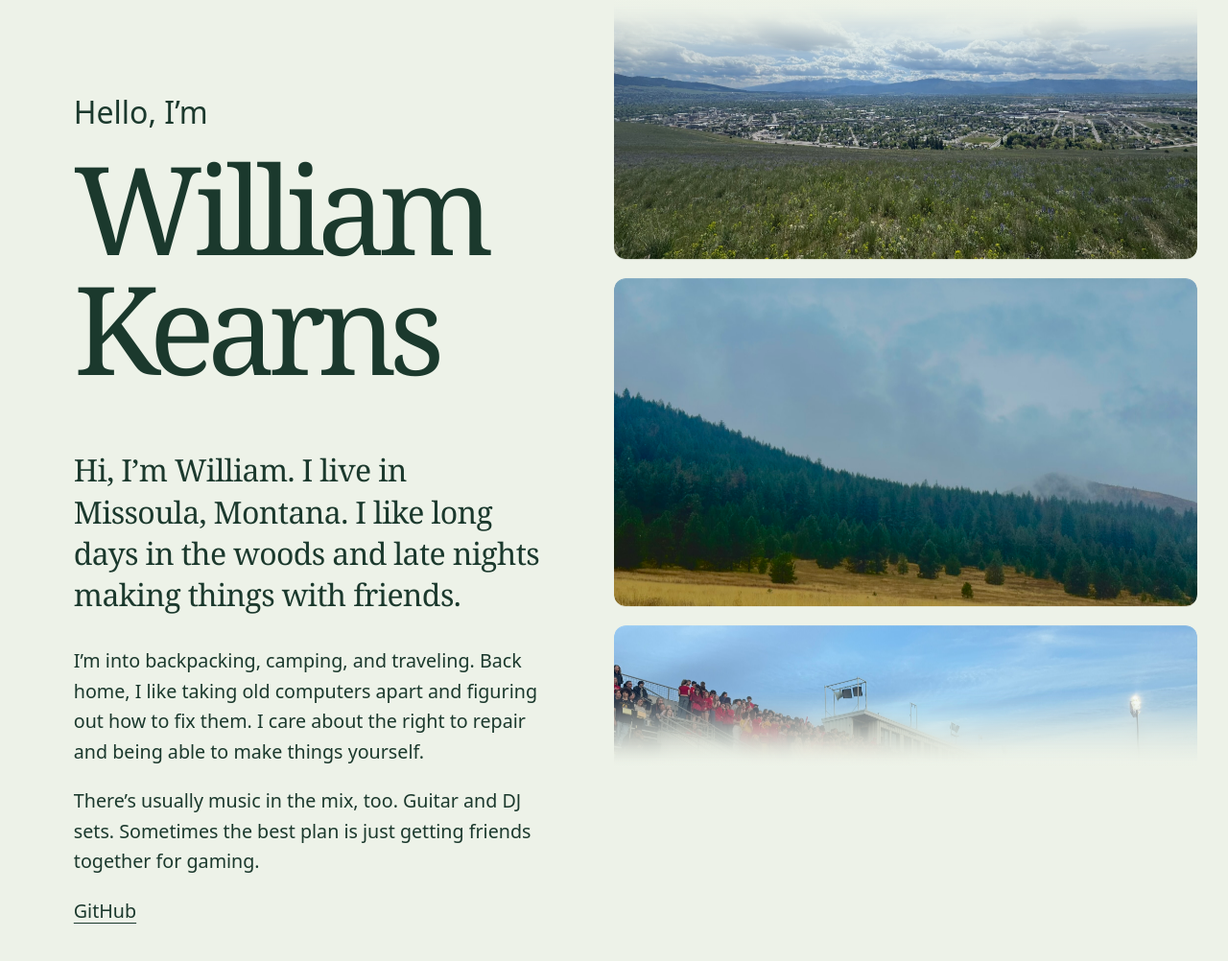
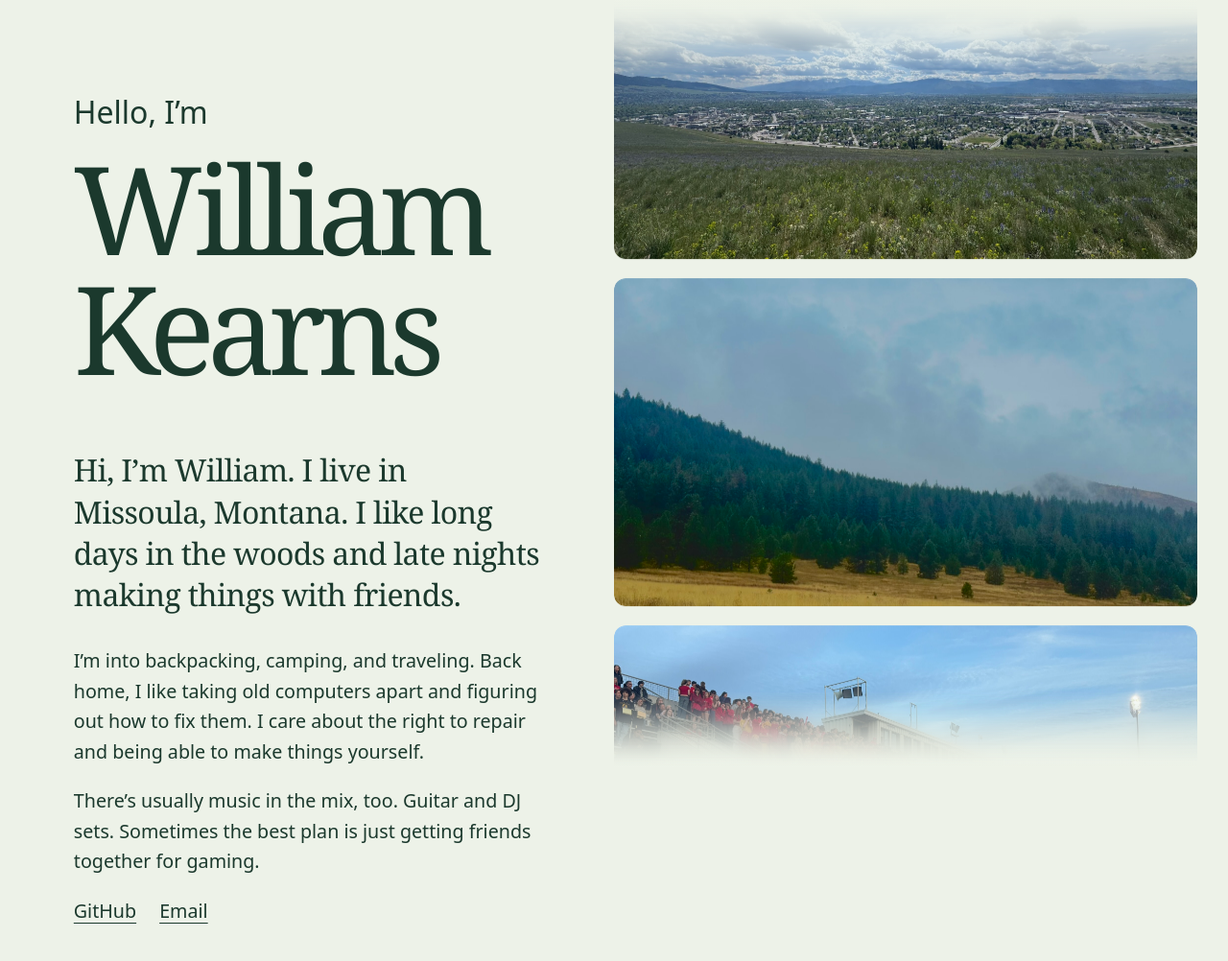
Before and after one commit to wolfe4O6/wolfe4O6.github.io, an Astro site: page / in a window 1280 px wide. Shown: the whole page at 96% size. Built offline with nearby package versions, Linux system fonts and the light colour scheme; Astro itself is replaced by a stand-in of ours.

Commit message:
Add William's email contact link beside GitHub

```diff
--- a/src/pages/index.astro
+++ b/src/pages/index.astro
@@ -20,6 +20,7 @@
     h1 span { display: block; }
     .about { max-width: 39rem; margin-top: clamp(2.5rem, 5vw, 4rem); }
     p { margin: 1.25rem 0 0; font-size: clamp(1.05rem, 1.6vw, 1.23rem); }
+    .contact-links { display: flex; flex-wrap: wrap; gap: 1.5rem; }
     .about a { color: inherit; text-underline-offset: .25em; }
     .about a:focus-visible { outline: 2px solid currentColor; outline-offset: 4px; }
     .intro {
@@ -99,7 +100,7 @@
         <p class="intro">Hi, I’m William. I live in Missoula, Montana. I like long days in the woods and late nights making things with friends.</p>
         <p>I’m into backpacking, camping, and traveling. Back home, I like taking old computers apart and figuring out how to fix them. I care about the right to repair and being able to make things yourself.</p>
         <p>There’s usually music in the mix, too. Guitar and DJ sets. Sometimes the best plan is just getting friends together for gaming.</p>
-        <p><a href="https://github.com/wolfe4O6">GitHub</a></p>
+        <p class="contact-links"><a href="https://github.com/wolfe4O6">GitHub</a><a href="mailto:wk@williamkearns.org">Email</a></p>
       </div>
     </div>
     <div class="photos">
```
